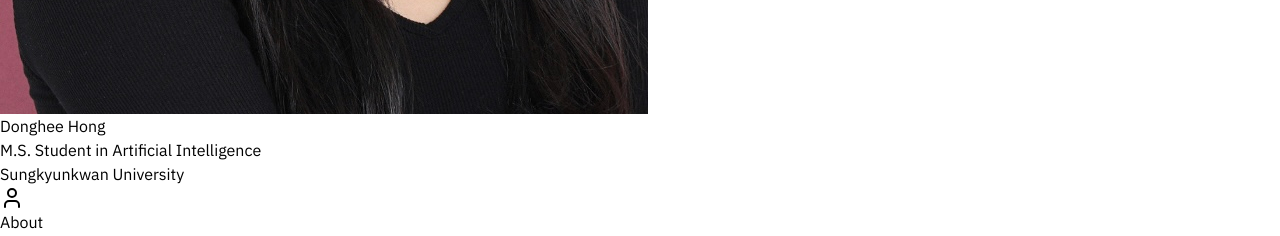
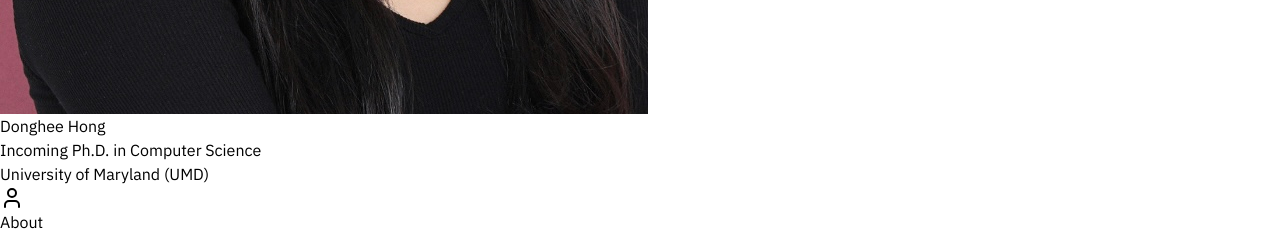
Before and after one commit to sth49/donghee, a React (Vite) app: page / in a window 1280 px wide. Shown: the part 780-1016 px from the top of the page. Built offline with nearby package versions, Linux system fonts and the light colour scheme; a web font is replaced by a local one.

Commit message:
[Update] new data

```diff
--- a/src/components/About.tsx
+++ b/src/components/About.tsx
@@ -15,6 +15,8 @@ export default function About() {
       case 'paper':
         return <BookOpen className={baseClass} />;
       case 'presentation':
+        return <Presentation className={baseClass} />;
+      case 'conference':
         return <Presentation className={baseClass} />;
       case 'scholarship':
         return <Medal className={baseClass} />;
@@ -241,7 +243,7 @@ export default function About() {
             {newsData.length > 3 && (
               <button
                 onClick={() => setShowAllNews(!showAllNews)}
-                className="mt-4 btn btn-sm btn-outline btn-primary gap-1"
+                className="mt-4 btn btn-sm btn-primary gap-1"
               >
                 {showAllNews ? (
                   <>
--- a/src/components/Publications.tsx
+++ b/src/components/Publications.tsx
@@ -108,7 +108,7 @@ export default function Publications() {
                             href={pub.links.pdf}
                             target="_blank"
                             rel="noopener noreferrer"
-                            className="inline-flex items-center gap-1 text-primary hover:underline"
+                            className="btn btn-xs btn-outline btn-primary gap-1 normal-case font-normal"
                           >
                             <FileText className="h-3.5 w-3.5" />
                             PDF
@@ -119,7 +119,7 @@ export default function Publications() {
                             href={pub.links.arxiv}
                             target="_blank"
                             rel="noopener noreferrer"
-                            className="inline-flex items-center gap-1 text-primary hover:underline"
+                            className="btn btn-xs btn-outline btn-primary gap-1 normal-case font-normal"
                           >
                             <ExternalLink className="h-3.5 w-3.5" />
                             arXiv
@@ -130,7 +130,7 @@ export default function Publications() {
                             href={pub.links.github}
                             target="_blank"
                             rel="noopener noreferrer"
-                            className="inline-flex items-center gap-1 text-primary hover:underline"
+                            className="btn btn-xs btn-outline btn-primary gap-1 normal-case font-normal"
                           >
                             <svg
                               className="h-3.5 w-3.5"
@@ -147,7 +147,7 @@ export default function Publications() {
                             href={pub.links.project}
                             target="_blank"
                             rel="noopener noreferrer"
-                            className="inline-flex items-center gap-1 text-primary hover:underline"
+                            className="btn btn-xs btn-outline btn-primary gap-1 normal-case font-normal"
                           >
                             <Link2 className="h-3.5 w-3.5" />
                             Project
@@ -158,7 +158,7 @@ export default function Publications() {
                             href={pub.links.doi}
                             target="_blank"
                             rel="noopener noreferrer"
-                            className="inline-flex items-center gap-1 text-primary hover:underline"
+                            className="btn btn-xs btn-outline btn-primary gap-1 normal-case font-normal"
                           >
                             <ExternalLink className="h-3.5 w-3.5" />
                             DOI
@@ -177,7 +177,7 @@ export default function Publications() {
         {olderYears.length > 0 && (
           <button
             onClick={() => setShowAll(!showAll)}
-            className="mt-6 btn btn-sm btn-outline btn-primary gap-1"
+            className="mt-6 btn btn-sm btn-primary gap-1"
           >
             {showAll ? (
               <>
--- a/src/data/newsData.ts
+++ b/src/data/newsData.ts
@@ -15,6 +15,34 @@ export type NewsItem = {
 };
 
 export const newsData: NewsItem[] = [
+  {
+    date: "2026.04",
+    content:
+      "Presented **HyPockeTuner** at **CHI 2026** in Barcelona, Spain",
+    type: "presentation",
+  },
+  {
+    date: "2026.03",
+    content: "One paper accepted to **EuroVis 2026**. See you in Nottingham!",
+    type: "paper",
+  },
+  {
+    date: "2026.03",
+    content: "Attended **UMD CS Visit Day** at the University of Maryland",
+    type: "conference",
+  },
+
+  {
+    date: "2026.02",
+    content:
+      "Admitted to the **Ph.D. program in Computer Science** at the University of Maryland (UMD)",
+    type: "position",
+  },
+  {
+    date: "2026.02",
+    content: "Graduated with **M.S. in Artificial Intelligence** from SKKU",
+    type: "graduation",
+  },
   {
     date: "2026.01",
     content: "One paper accepted to **CHI 2026**. See you in Barcelona!",
--- a/src/data/profileData.ts
+++ b/src/data/profileData.ts
@@ -1,9 +1,9 @@
 export const profileData = {
   name: "Donghee Hong",
   nameEn: "Donghee Hong",
-  title: "M.S. Student in Artificial Intelligence",
-  affiliation: "Interactive Data Computing Laboratory (IDCLab)",
-  university: "Sungkyunkwan University",
+  title: "Incoming Ph.D. in Computer Science",
+  affiliation: "Department of Computer Science",
+  university: "University of Maryland (UMD)",
   email: "dh.hong@skku.edu",
   github: "https://github.com/sth49",
   linkedin: "https://linkedin.com/in/donghee-hong-0ab5a823a",
@@ -12,18 +12,26 @@ export const profileData = {
   profileImage: "/profile.jpg",
   bio: [
     {
-      text: "I am a graduate student at ",
+      text: "I am an ",
       highlights: [
+        { text: "incoming Ph.D. student in Computer Science", style: "primary" },
+        { text: " at the " },
+        {
+          text: "University of Maryland (UMD)",
+          style: "base",
+          link: "https://www.cs.umd.edu/",
+        },
+        { text: ". Previously, I worked at the " },
+        {
+          text: "Interactive Data Computing Laboratory (IDCLab)",
+          style: "base",
+          link: "https://idclab.skku.edu",
+        },
+        { text: " at " },
         {
           text: "Sungkyunkwan University",
           style: "base",
           link: "https://www.skku.edu/eng/index.do",
-        },
-        { text: ", working in the " },
-        {
-          text: "Interactive Data Computing Laboratory (IDCLab)",
-          style: "base",
-          link: "https://idclab.skku.edu",
         },
         { text: " under the supervision of " },
         {
@@ -36,23 +44,6 @@ export const profileData = {
         { text: " for " },
         { text: "domain experts", style: "primary" },
         { text: " who understand their data but lack tools to visually explore it." },
-      ],
-    },
-    {
-      text: "Through three projects in ",
-      highlights: [
-        { text: "machine learning", style: "secondary" },
-        { text: ", " },
-        { text: "software testing", style: "secondary" },
-        { text: ", and " },
-        { text: "pediatric medicine", style: "secondary" },
-        { text: ", I found that effective visualization must adapt to how experts already think. " },
-        { text: "HyPockeTuner", style: "base" },
-        { text: " brings hyperparameter optimization to mobile devices, " },
-        { text: "Symetra", style: "base" },
-        { text: " helps software testing researchers tune symbolic execution engines, and " },
-        { text: "PediaViz", style: "base" },
-        { text: " enables pediatricians to explore longitudinal patient records." },
       ],
     },
     {
@@ -80,11 +71,18 @@ export const profileData = {
   ],
   education: [
     {
+      degree: "Ph.D. in Computer Science",
+      school: "University of Maryland (UMD)",
+      duration: "Starting Aug 2026",
+      gpa: "",
+      description: "Adviser: Prof. Leo Zhicheng Liu",
+    },
+    {
       degree: "M.S. in Artificial Intelligence",
       school: "Sungkyunkwan University (SKKU)",
-      duration: "Mar 2024 - Present",
+      duration: "Mar 2024 - Feb 2026",
       gpa: "4.5 / 4.5",
-      description: "Expected February 2026 · Adviser: Prof. Jaemin Jo",
+      description: "Adviser: Prof. Jaemin Jo",
     },
     {
       degree: "B.S. in Computer Science and Engineering",
--- a/src/data/publicationsData.ts
+++ b/src/data/publicationsData.ts
@@ -18,24 +18,33 @@ export type Publication = {
 export const publicationsData: Publication[] = [
   // To Appear
   {
-    title: "HyPockeTuner: Bringing Hyperparameter Optimization to Mobile Devices",
-    authors: ["Donghee Hong", "Bongshin Lee", "Jinwook Seo", "Jaemin Jo"],
-    venue: "CHI (To Appear)",
+    title:
+      "Symetra: Visual Analytics for the Parameter Tuning Process of Symbolic Execution Engines",
+    authors: ["Donghee Hong", "Minjong Kim", "Sooyoung Cha", "Jaemin Jo"],
+    venue: "EuroVis (To Appear)",
     year: 2026,
     type: "conference",
     isFirstAuthor: true,
-  },
-  {
-    title:
-      "Symetra: Visual Analytics for the Parameter Tuning Process of Symbolic Execution Engines",
-    authors: ["Donghee Hong", "Minjong Kim", "Sooyoung Cha", "Jaemin Jo"],
-    venue: "EuroVis (under review)",
-    year: 2026,
-    type: "preprint",
-    isFirstAuthor: true,
+    links: {
+      pdf: "/Symetra.pdf",
+      github: "https://github.com/sth49/Symetra",
+    },
   },
 
   // Published
+  {
+    title:
+      "HyPockeTuner: Bringing Hyperparameter Optimization to Mobile Devices",
+    authors: ["Donghee Hong", "Bongshin Lee", "Jinwook Seo", "Jaemin Jo"],
+    venue: "ACM CHI Conference on Human Factors in Computing Systems (CHI)",
+    year: 2026,
+    type: "conference",
+    isFirstAuthor: true,
+    links: {
+      pdf: "/HyPockeTuner.pdf",
+      github: "https://github.com/sth49/HyPockeTuner",
+    },
+  },
   {
     title: "Symetra: Visual Analytics for Tuning Symbolic Execution Engines",
     authors: ["Donghee Hong", "Minjong Kim", "Sooyoung Cha", "Jaemin Jo"],
```
Also changed, not shown: 2 other files (tests, documents, lock files or other folders).
